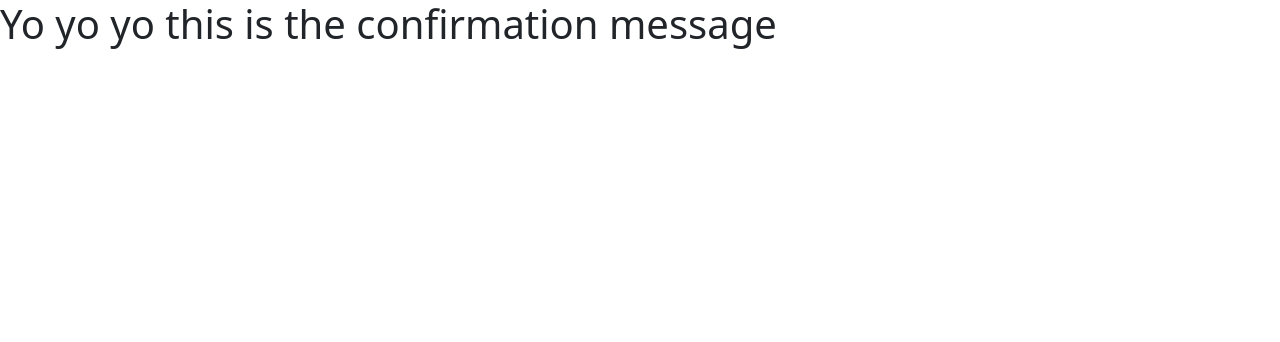
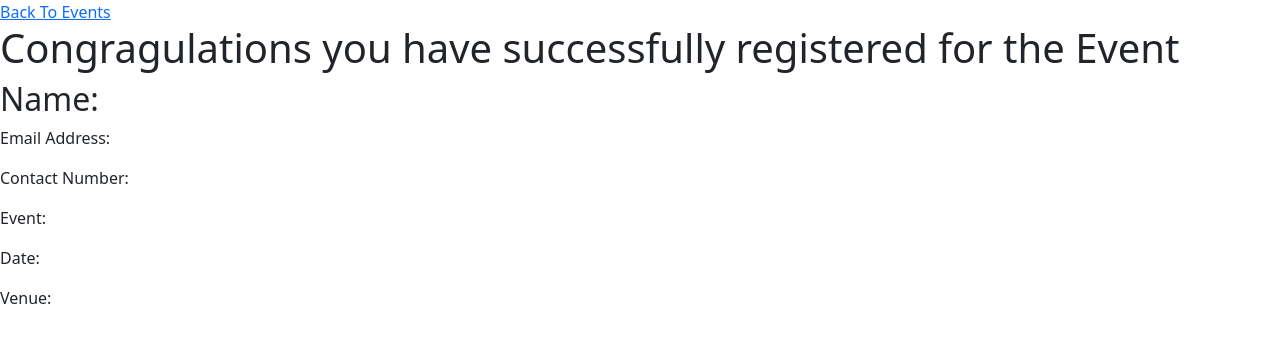
Before and after one commit to yousafanwar/event-registration-system, a Vue app in the folder vue-project/: page /confirmationPage in a window 1280 px wide. Shown: the top 342 px of the page. Built offline with nearby package versions, Linux system fonts and the light colour scheme.

Commit message:
Some Vuex and Confirmation View Fixes

```diff
--- a/vue-project/src/store/index.js
+++ b/vue-project/src/store/index.js
@@ -2,27 +2,37 @@ import { createStore } from "vuex";
 import axios from 'axios';
 
 const store = createStore({
-    state:{
-        events: []
+    state: {
+        events: [],
+        eventId: 0,
+        userName: '',
+        email: '',
+        phone: ''
     },
-    mutations:{
-        updateEvents(state, events){
+    mutations: {
+        updateEvents(state, events) {
             state.events = events
+        },
+        setUserName(state, name) {
+            state.userName = name;
+        },
+        setEmail(state, email) {
+            state.email = email;
+        },
+        setPhone(state, phone) {
+            state.phone = phone;
+        },
+        setEventId(state, eventId) {
+            state.eventId = eventId
         }
     },
-    actions:{
-        async fetchData({commit}){
+    actions: {
+        async fetchData({ commit }) {
             const response = await axios.get('data.json');
             const result = await response.data;
             commit('updateEvents', result);
-            },
-
+        },
     },
-    // getters:{
-    //     getEvents(state){
-    //         return state.events;
-    //     }
-    // }
 })
 
 export default store;
--- a/vue-project/src/views/ConfirmationPage.vue
+++ b/vue-project/src/views/ConfirmationPage.vue
@@ -1,13 +1,55 @@
 <template>
-    <h1>Yo yo yo this is the confirmation message</h1>
+  <div>
+    <RouterLink to="/">Back To Events</RouterLink>
+    <h1>Congragulations you have successfully registered for the Event</h1>
+    <h2>Name: {{ userName }}</h2>
+    <p>Email Address: {{ email }}</p>
+    <p>Contact Number: {{ phone }}</p>
+    <p>Event: {{ eventDetails.eventName }}</p>
+    <p>Date: {{ eventDetails.date }}</p>
+    <p>Venue: {{ eventDetails.location }}</p>
+  </div>
 </template>
 
 <script>
+import { RouterLink } from "vue-router";
+import store from "../store/index.js";
+
 export default {
-    data(){
-        return{
-
+  data() {
+    return {
+      eventDetails: {},
+    };
+  },
+  mounted() {
+    this.getEventDetails();
+  },
+  computed: {
+    userName() {
+      return store.state.userName;
+    },
+    email() {
+      return store.state.email;
+    },
+    phone() {
+      return store.state.phone;
+    },
+    eventId() {
+      return store.state.eventId;
+    },
+    events() {
+      return store.state.events;
+    },
+  },
+  methods: {
+    getEventDetails() {
+      this.events.forEach((e) => {
+        if (this.eventId === e.id) {
+          this.eventDetails = e;
         }
-    }
-}
+      });
+      console.log(this.eventDetails);
+    },
+  },
+};
 </script>
--- a/vue-project/src/views/FormView.vue
+++ b/vue-project/src/views/FormView.vue
@@ -5,18 +5,38 @@
       <form @submit.prevent="formSubmission" class="mx-auto">
         <div class="col-md-6 mx-auto">
           <label for="validationCustom01" class="form-label">User Name</label>
-            <input type="text" v-model="userName" class="form-control" id="validationCustom01" required>
-            <div class="valid-feedback">
+          <input
+            type="text"
+            v-model="userName"
+            class="form-control"
+            id="validationCustom01"
+            required
+          />
+          <div class="valid-feedback"></div>
+        </div>
+        <div class="col-md-6 mx-auto">
+          <label for="exampleInputEmail1" class="form-label"
+            >Email address</label
+          >
+          <input
+            type="email"
+            v-model="email"
+            class="form-control"
+            id="exampleInputEmail1"
+            aria-describedby="emailHelp"
+          />
+          <div id="emailHelp" class="form-text">
+            We'll never share your email with anyone else.
           </div>
         </div>
         <div class="col-md-6 mx-auto">
-    <label for="exampleInputEmail1" class="form-label">Email address</label>
-    <input type="email" v-model="email" class="form-control" id="exampleInputEmail1" aria-describedby="emailHelp">
-    <div id="emailHelp" class="form-text">We'll never share your email with anyone else.</div>
-  </div>
-  <div class="col-md-6 mx-auto">
           <label for="exampleInputEmail1" class="form-label">Phone</label>
-    <input type="tel" v-model="phone" class="form-control" maxlength="10">
+          <input
+            type="tel"
+            v-model="phone"
+            class="form-control"
+            maxlength="10"
+          />
         </div>
         <button type="submit" class="btn mx-auto">Submit</button>
       </form>
@@ -25,33 +45,31 @@
 </template>
 
 <script>
-
+import store from "../store/index.js";
 export default {
-  data(){
-    return{
-        userName: '',
-        email: '',
-        phone: ''
-    }
+  data() {
+    return {
+      userName: "",
+      email: "",
+      phone: "",
+    };
   },
-  methods:{
-    formSubmission(){
-        console.log(`The form has been successfully submited for the following details:
-        Name: ${this.userName}
-        Email Address: ${this.email}
-        Contact Number: ${this.phone}
-        `)
-        this.$router.push('/confirmationPage');
-    }
-  }
-}
+  methods: {
+    formSubmission() {
+      store.commit("setUserName", this.userName);
+      store.commit("setEmail", this.email);
+      store.commit("setPhone", this.phone);
+      this.$router.push("/confirmationPage");
+    },
+  },
+};
 </script>
 
 <style scoped>
-h1{
+h1 {
   text-align: center;
 }
-.formDiv{
+.formDiv {
   border: solid black 5px;
   border-style: groove;
   border-color: bisque;
@@ -59,14 +77,13 @@ h1{
   border-radius: 10px;
   width: 50%;
 }
-  .btn{
+.btn {
   display: flex;
   justify-content: center;
-    /* background-color: rgb(252, 200, 131); */
   background-color: white;
   margin: 10px;
 }
-  .btn:hover{
+.btn:hover {
   background-color: black;
   color: white;
 }
--- a/vue-project/src/views/HomeView.vue
+++ b/vue-project/src/views/HomeView.vue
@@ -2,10 +2,12 @@
   <div>
     <ul>
       <li v-for="event in events" :key="event.id" class="eventContainer">
-      <h1>{{event.eventName}}</h1>
-        <p>Date: {{event.date}}</p>
-        <p>Location: {{event.location}}</p>
-        <RouterLink class="btn" to="./form">Register</RouterLink>
+        <h1>{{ event.eventName }}</h1>
+        <p>Date: {{ event.date }}</p>
+        <p>Location: {{ event.location }}</p>
+        <RouterLink class="btn" to="./form" @click="getEventId(event.id)"
+          >Register</RouterLink
+        >
       </li>
     </ul>
   </div>
@@ -13,42 +15,45 @@
 
 
 <script>
-    import axios from 'axios';
-    import { RouterLink } from 'vue-router';
-    import store from '../store/index.js';
-  export default{
-    mounted(){
+import axios from "axios";
+import { RouterLink } from "vue-router";
+import store from "../store/index.js";
+export default {
+  mounted() {
     this.fetchEventData();
   },
-    computed:{
-      events(){
+  computed: {
+    events() {
       return store.state.events;
-      }
     },
-    methods:{
-      async fetchEventData(){
-      const response = await axios.get('data.json');
-          store.commit('updateEvents', response.data);
-      }
-    }
-  }
+  },
+  methods: {
+    async fetchEventData() {
+      const response = await axios.get("data.json");
+      store.commit("updateEvents", response.data);
+    },
+    getEventId(eventId) {
+      store.commit("setEventId", eventId);
+    },
+  },
+};
 </script>
 
 <style scoped>
-  li{
+li {
   list-style: none;
 }
-  .eventContainer{
-    border: solid hsl(30, 15%, 87%);;
+.eventContainer {
+  border: solid hsl(30, 15%, 87%);
   border-radius: 10px;
   background-color: hsl(30, 3%, 87%);
   margin: 10px;
   padding: 10px;
 }
-  .btn{
+.btn {
   background-color: white;
 }
-  .btn:hover{
+.btn:hover {
   background-color: black;
   color: white;
 }
```
Lines whose indentation alone changed are shown as unchanged.
